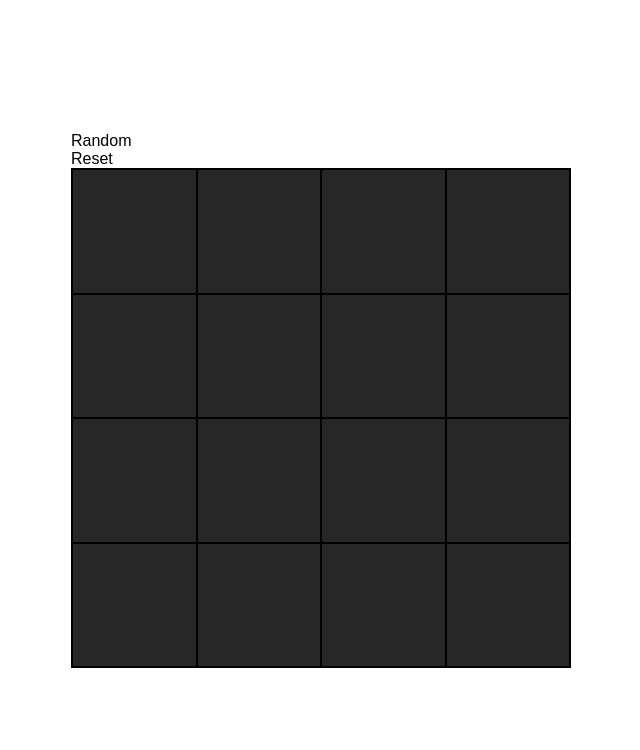
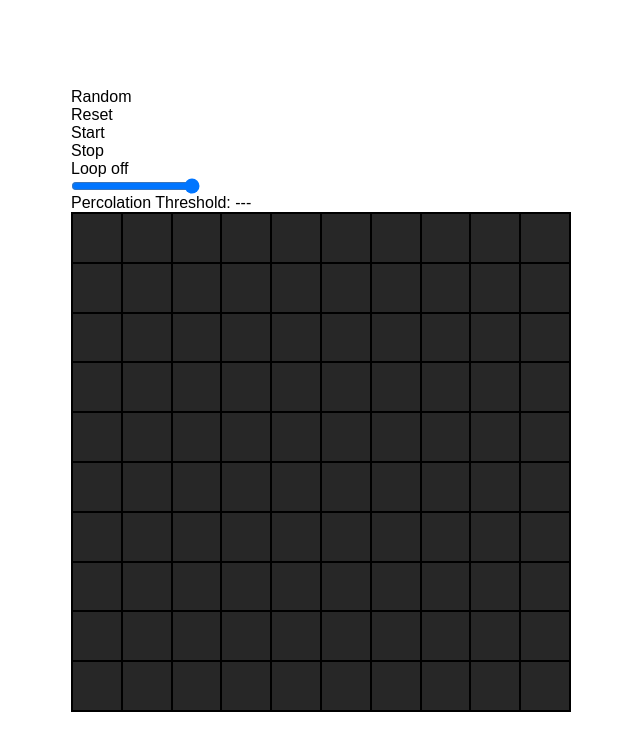
Before and after one commit to eliraybon/percolationSimulator, a React (Create React App) app: page / in a window 1280 px wide. Shown: the top 750 px of the page, without its empty margins (319-959 px from the left). Built offline with nearby package versions, Linux system fonts and the light colour scheme.

Commit message:
Complete basic simulator

```diff
--- a/public/assets/css/board.css
+++ b/public/assets/css/board.css
@@ -11,7 +11,7 @@
   box-sizing: border-box;
   border-top: 2px solid black;
   border-left:2px solid black;
-  width: 25%;
+  width: 10%;
   height: auto;
   background: blue;
 }
--- a/src/components/PercolationSim.jsx
+++ b/src/components/PercolationSim.jsx
@@ -7,8 +7,13 @@ class PercolationSim extends React.Component {
     super(props);
 
     this.state = {
-      n: 4,
-      percolation: new Percolation(4)
+      n: 10,
+      percolation: new Percolation(10),
+      speed: 500,
+      intervalId: null,
+      running: false,
+      percolationThreshold: null,
+      loop: false
     }
   }
 
@@ -33,11 +38,46 @@ class PercolationSim extends React.Component {
   }
 
   finishSimulation = () => {
-    alert("Simulation complete")
+    const { percolation, percolationThreshold, n, loop } = this.state;
+    this.stop();
+    if (!percolationThreshold) {
+      this.setState({ percolationThreshold: percolation.openSites / n ** 2 });
+    } else {
+      const currentThreshold = percolation.openSites / n ** 2;
+      const newThreshold = (percolationThreshold + currentThreshold) / 2;
+      this.setState({ percolationThreshold: newThreshold });
+    }
+    if (loop) {
+      this.reset();
+      this.start();
+    }
   }
 
   reset = () => {
+    this.stop();
     this.setState({ percolation: new Percolation(this.state.n) });
+  }
+
+  start = () => {
+    clearInterval(this.state.intervalId);
+    const intervalId = setInterval(this.openRandomSite, this.state.speed);
+    this.setState({ intervalId, running: true });
+  }
+
+  stop = () => {
+    clearInterval(this.state.intervalId);
+    this.setState({ running: false });
+  }
+
+  updateSpeed = e => {
+    if (this.state.running) this.start();
+    this.setState({ speed: e.currentTarget.value });
+  }
+
+  toggleLoop = () => {
+    this.setState(state => {
+      return { loop: !state.loop }
+    });
   }
 
   render() {
@@ -45,7 +85,18 @@ class PercolationSim extends React.Component {
       <div className="percolation-sim">
         <button onClick={this.openRandomSite}>Random</button>
         <button onClick={this.reset}>Reset</button>
-        <Board n={4} percolation={ this.state.percolation } />
+        <button onClick={this.start}>Start</button>
+        <button onClick={this.stop}>Stop</button>
+        <button onClick={this.toggleLoop}>Loop {this.state.loop ? "On" : "off"}</button>
+        <input
+          type="range"
+          min={10}
+          max={500}
+          value={this.state.speed}
+          onChange={this.updateSpeed}
+        />
+        <p>Percolation Threshold: {this.state.percolationThreshold || "---" }</p>
+        <Board n={this.state.n} percolation={ this.state.percolation } />
       </div>
     )
   }
```
